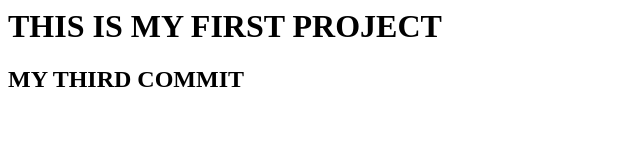
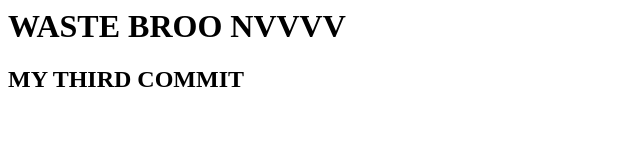
Before and after one commit to akanksha1238/sample, a plain HTML site: page index.html in a window 1280 px wide. Shown: the whole page, without its empty margins (0-640 px from the left). Drawn offline with Linux system fonts and the light colour scheme.

Commit message:
Update index.html

```diff
--- a/index.html
+++ b/index.html
@@ -2,7 +2,7 @@
 <head>
 </head>
 <body>
-<h1>THIS IS MY FIRST PROJECT</h1>
+<h1>WASTE BROO NVVVV</h1>
 <h2> MY THIRD COMMIT </h2>
 </body>
 </html>
```
